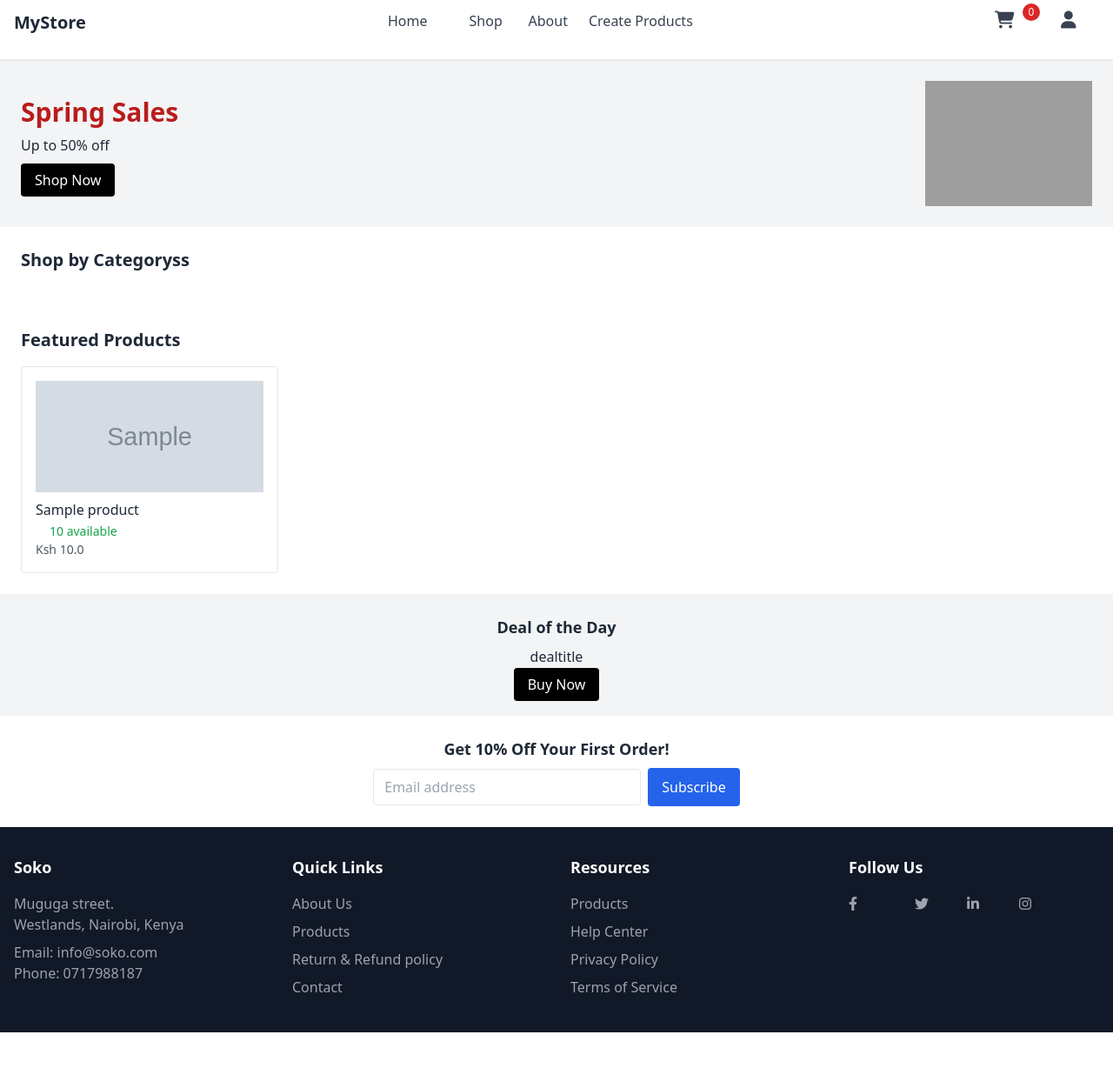
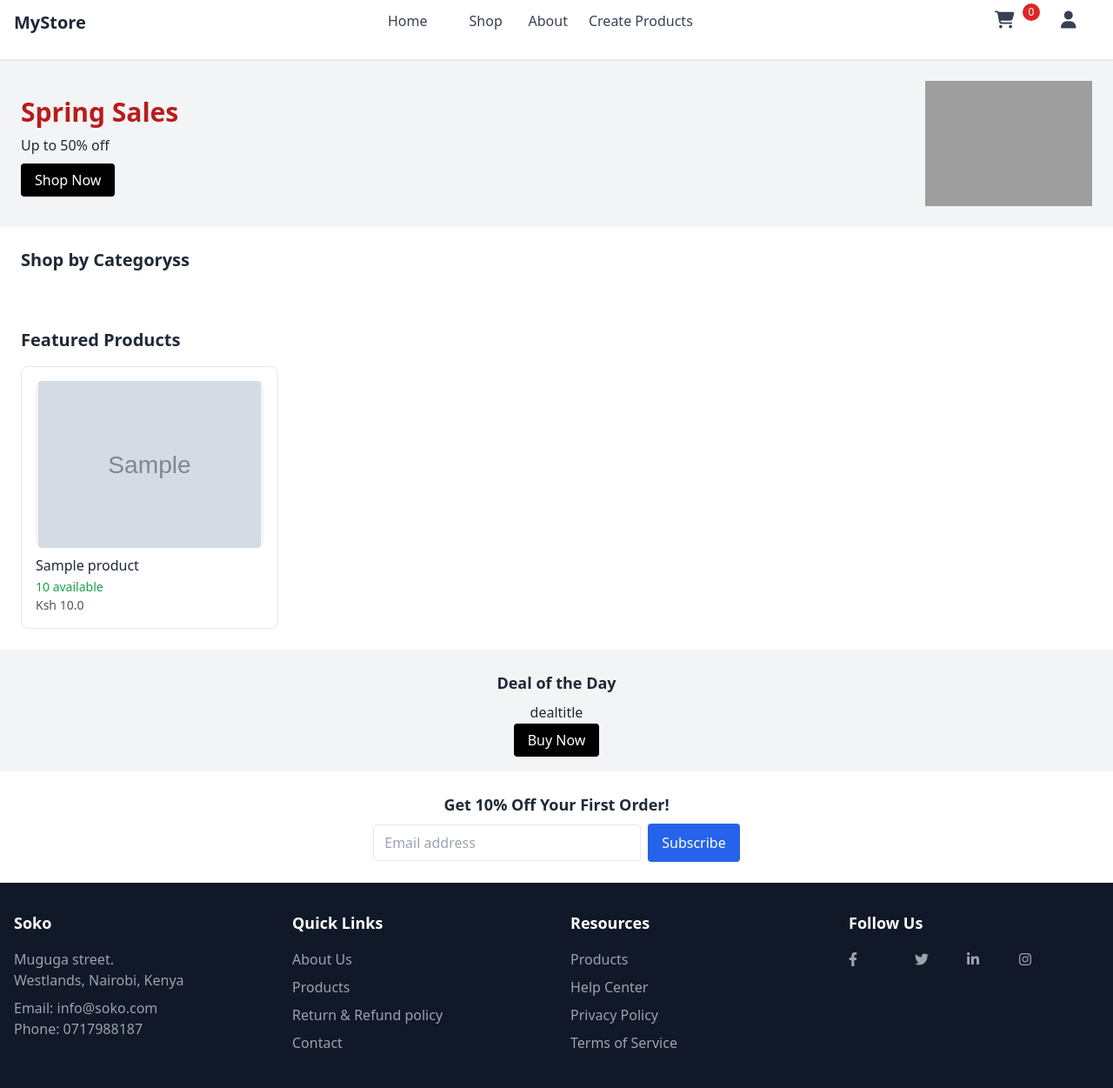
Before and after one commit to Joe-muraguri/samawa-soko, a Flask app: page /api/products/ in a window 1280 px wide. Shown: the whole page at 87% size. Before the commit the page ends 1187 px from the top, so only its background shows below. Run offline with Flask 3, Linux system fonts and the light colour scheme; tables that the repository leaves empty hold one stand-in row (values such as "Sample post"); grey boxes marked "Sample" are stand-in pictures; style sheets or scripts are compiled from the project's sources; some libraries are stand-ins or nearby versions; grey boxes are pictures that could not be loaded.

Commit message:
updated image div

```diff
--- a/app/templates/index.html
+++ b/app/templates/index.html
@@ -33,24 +33,28 @@
     <h3 class="text-xl font-semibold mb-4">Featured Products</h3>
     <div class="grid grid-cols-2 md:grid-cols-4 gap-4">
         {% for product in products %}
-                <div class="border p-4 rounded hover:shadow-md">
+            <div class="border p-4 rounded-lg hover:shadow-lg transition duration-200">
                 <a href="{{ url_for('product.get_product', id=product.id) }}">
-                        <img src="{{ product.image_url }}" alt="{{ product.name }}" class="h-32 w-full object-cover mb-2" />
-                        <p class="font-medium">{{ product.name }}</p>
-                        <span class="ml-4 text-sm {% if product.stock > 0 %}text-green-600{% else %}text-red-600{% endif %}">
+                    <div class="w-full h-48 flex items-center justify-center bg-gray-100 rounded-lg overflow-hidden">
+                        <img src="{{ product.image_url }}"
+                             alt="{{ product.name }}"
+                             class="max-h-full max-w-full object-contain transition-transform duration-200 hover:scale-105" />
+                    </div>
+                    <p class="font-medium mt-2 truncate">{{ product.name }}</p>
+                    <span class="ml-0 text-sm {% if product.stock > 0 %}text-green-600{% else %}text-red-600{% endif %}">
                         {% if product.stock > 0 %}
                             {{ product.stock }} available
                         {% else %}
                             Out of stock
                         {% endif %}
                     </span>
-                        <p class="text-sm text-gray-600">Ksh {{product.price}} </p>
-                        <!-- <a href="/add-to-cart/{{ product.id }}" class="mt-2 text-sm text-blue-600 hover:underline inline-block">Add to Cart</a> -->
+                    <p class="text-sm text-gray-600">Ksh {{ product.price }}</p>
                 </a>
             </div>
         {% endfor %}
     </div>
 </section>
+
 
         <!-- Deal of the Day -->
         <section class="bg-gray-100 p-6 text-center">
```
Lines whose indentation alone changed are shown as unchanged.
